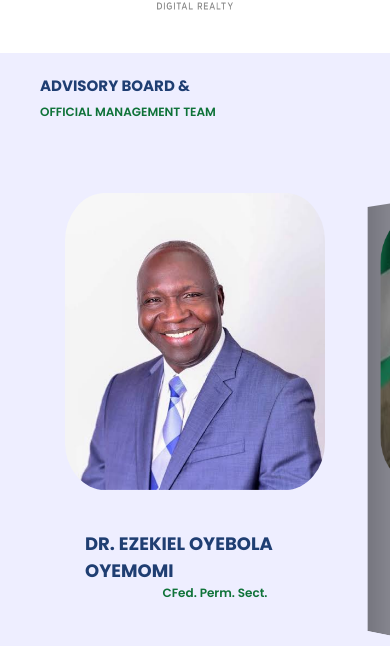
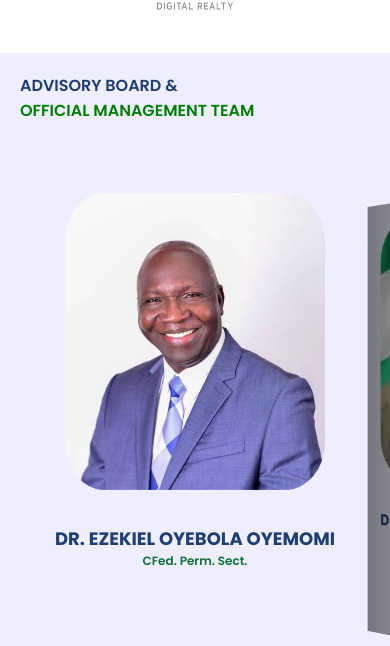
Before and after one commit to oluwolefsamson/Productivity-Consultancy-website, a React (Create React App) app: page /management in a window 390 px wide. Shown: the part 519-1165 px from the top of the page. Built offline with nearby package versions, Linux system fonts and the light colour scheme.

Commit message:
first commit

```diff
--- a/src/Components/About/About.css
+++ b/src/Components/About/About.css
@@ -97,6 +97,11 @@
         width: 20rem;
     }
 
+    .about-text {
+        color: rgb(14, 114, 56);
+        font-size: 1.5rem;
+        font-weight: 600;
+    }
     .v-right {
         align-items: center;
         flex-direction: column;
--- a/src/Components/Hero/Hero.css
+++ b/src/Components/Hero/Hero.css
@@ -51,11 +51,12 @@
 @media screen and (max-width: 768px) {
 
     .h-container {
-        padding-top: 3rem;
+        padding-top: 10rem;
+
     }
     .hero-text {
-        margin-top: -15rem;
-        margin-left: 2rem;
+        margin-top: -25rem;
+        margin-left: 8rem;
         z-index: 1;
     }
 
@@ -71,6 +72,7 @@
         margin-left: 8rem;
         width: 60%;
         line-height: 15px;
+        margin-top: -15rem;
     }
 
     .hero-text  span:nth-child(1) {
--- a/src/Components/Icons/Icons.css
+++ b/src/Components/Icons/Icons.css
@@ -28,7 +28,7 @@
     flex-direction: column;
   }
 
-  .i-container span {
+  .i-container span{
     margin-left: 2rem;
   }
 
@@ -94,8 +94,8 @@
     }
 
     .swiper-slide img {
-      width: 70%;
-      height: 90vh;
+      width: 60%;
+      height: 45vh;
     }
   }
 
--- a/src/Components/ManagementTeam/ManagementTeam.css
+++ b/src/Components/ManagementTeam/ManagementTeam.css
@@ -1,11 +1,33 @@
 
 .m-container {
   background-color:  #eeeeff;
+
 }
+
+.m-container .first-span {
+  margin-left: 4rem;
+  color: #1f3e72;
+  font-weight: 600;
+  font-size: xx-large;
+}
+
+
+
+.m-container .second-span {
+  margin-left: 4rem;
+  color: green;
+  font-weight: 600;
+  font-size: x-large;
+}
+
+
+
+
 .m-container .swiper {
   width: 100%;
   padding-top: 50px;
   border-bottom: 5rem;
+
 }
 
 .m-container .swiper-slide {
@@ -32,9 +54,6 @@
   justify-content: center;
 }
 
-.m-container span {
-  margin-left: 4rem;
-}
 
 .m-container .man-image {
   height: 60vh;
@@ -43,20 +62,32 @@
 }
 
 .m-container .man-name {
+  display: flex;
+  align-items: center;
+  justify-content: center;
+  text-align: center;
   font-size: large;
-  margin-top: 1rem;
+  margin-top: 0.5rem;
 }
 
+
+
 @media screen and (max-width: 768px) {
+
+  .m-container {
+    background-color:  #eeeeff;
+    height: 80vh;
+
+  }
   .m-container .swiper {
-    height: 90vh;
+    height: 60vh;
     width: 100%;
   }
 
   .m-container .swiper-slide img {
     display: block;
     width: 100%;
-    height: 60vh;
+    height: 30vh;
   }
 }
 
@@ -74,4 +105,21 @@
   }
 
 
+  .m-container .first-span {
+    margin-left: 2rem;
+    color: #1f3e72;
+    font-weight: 600;
+    font-size: medium;
+  }
+
+
+
+  .m-container .second-span {
+    margin-left: 2rem;
+    color: green;
+    font-weight: 600;
+    font-size: medium;
+  }
+
+
 }
--- a/src/Components/ManagementTeam/ManagementTeam.js
+++ b/src/Components/ManagementTeam/ManagementTeam.js
@@ -21,8 +21,8 @@ const ManagementTeam = () => {
 
   return (
     <section className='paddings innerWidth m-container'>
-      <span className='primaryText'>ADVISORY BOARD &</span><br />
-      <span className='greenText' >OFFICIAL MANAGEMENT TEAM</span>
+      <span className='first-span'>ADVISORY BOARD &</span><br />
+      <span className='second-span' >OFFICIAL MANAGEMENT TEAM</span>
       <Swiper
         effect={'coverflow'}
         grabCursor={true}
```
